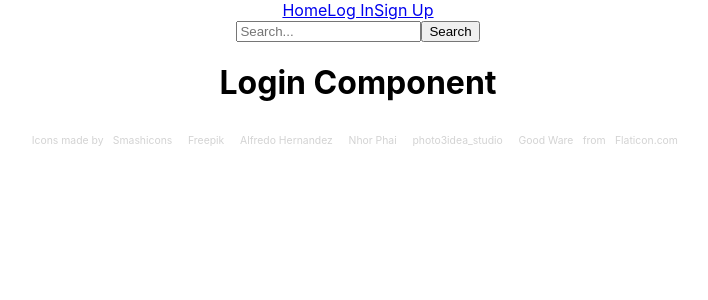
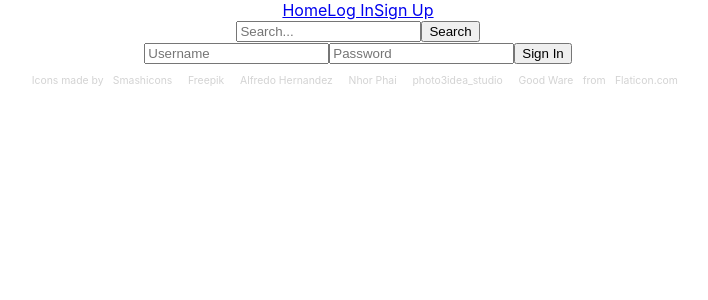
Before and after one commit to BuildWeek-Secret-Family-Recipes/Front-End, a React (Create React App) app: page /login in a window 1280 px wide. Shown: the top 300 px of the page, without its empty margins (282-990 px from the left). Built offline with nearby package versions, Linux system fonts and the light colour scheme.

Commit message:
User Login and Signout files set up

```diff
--- a/src/components/user/Login.js
+++ b/src/components/user/Login.js
@@ -1,11 +1,57 @@
-import React, { Fragment } from 'react'
+import React, { Fragment, useState } from 'react'
+import api from '../../utils/api';
 
-function Login() {
+export default function Login(props) {
+
+    const [error, setError] = useState()
+    const [userData, setUserData] = useState({
+        username: '',
+        password: ''
+    })
+
+    const handleChange = e => {
+        setUserData({
+            ...userData,
+            [e.target.name]: e.target.value
+        })
+    }
+
+    const handleSubmit = e => {
+        e.preventDefault()
+
+        api()
+			.post('/login', userData)
+			.then(res => {
+				localStorage.setItem('token', res.data.payload)
+				props.history.push('/myrecipes')
+			})
+			.catch(err => {
+				setError(err)
+			})
+    }
+
     return (
         <Fragment>
-            <h1>Login Component</h1>
+            <form onSubmit={handleSubmit}>
+                <input
+                    type='text'
+                    className='input'
+                    name='username'
+                    placeholder='Username'
+                    value={userData.username}
+                    onChange={handleChange}
+                />
+                <input
+                    type='password'
+                    className='input'
+                    name='password'
+                    placeholder='Password'
+                    value={userData.password}
+                    onChange={handleChange}
+                />
+
+                <button type='submit'>Sign In</button>
+            </form>
         </Fragment>
     )
 }
-
-export default Login;
--- a/src/components/user/Signout.js
+++ b/src/components/user/Signout.js
@@ -3,5 +3,5 @@ import { Redirect } from "react-router-dom"
 
 export default function Signout(props) {
 	localStorage.removeItem('token')
-	return <Redirect to="/login" />
+	return <Redirect to='/login' />
 }
```
